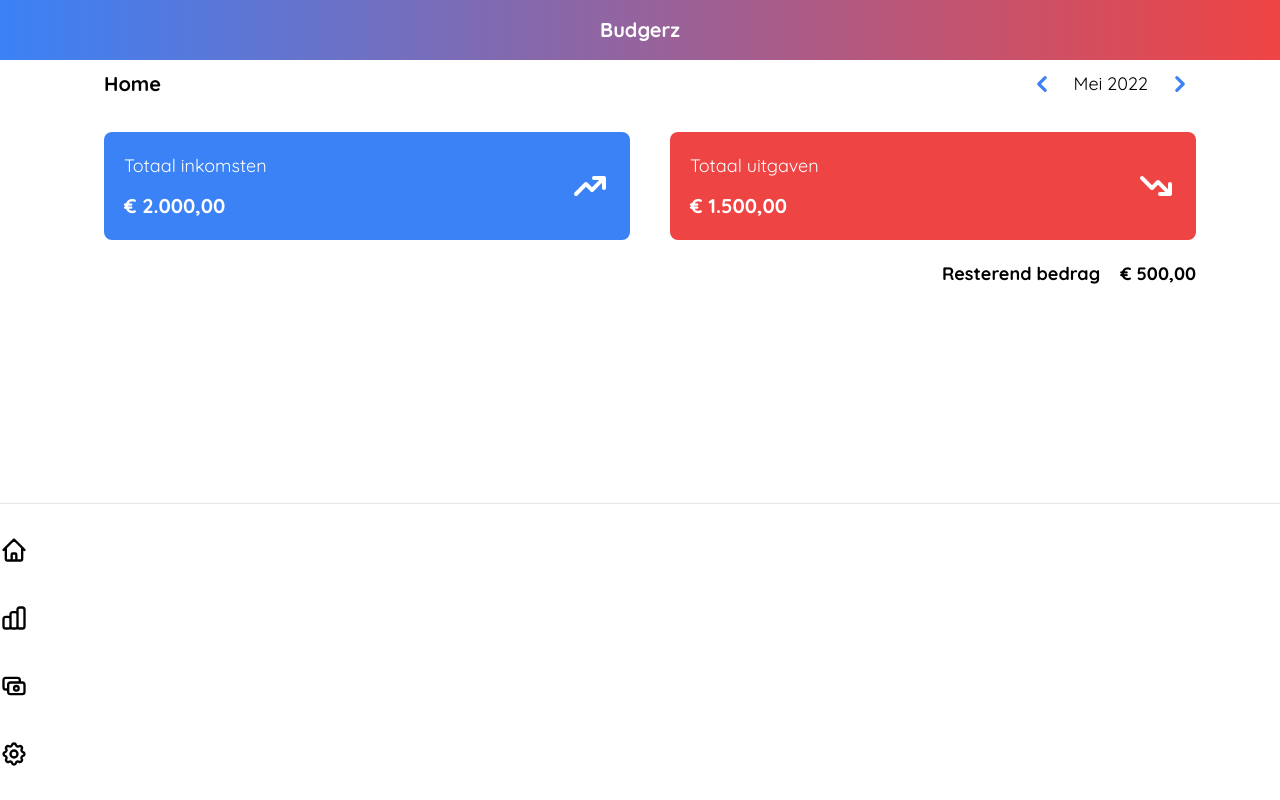
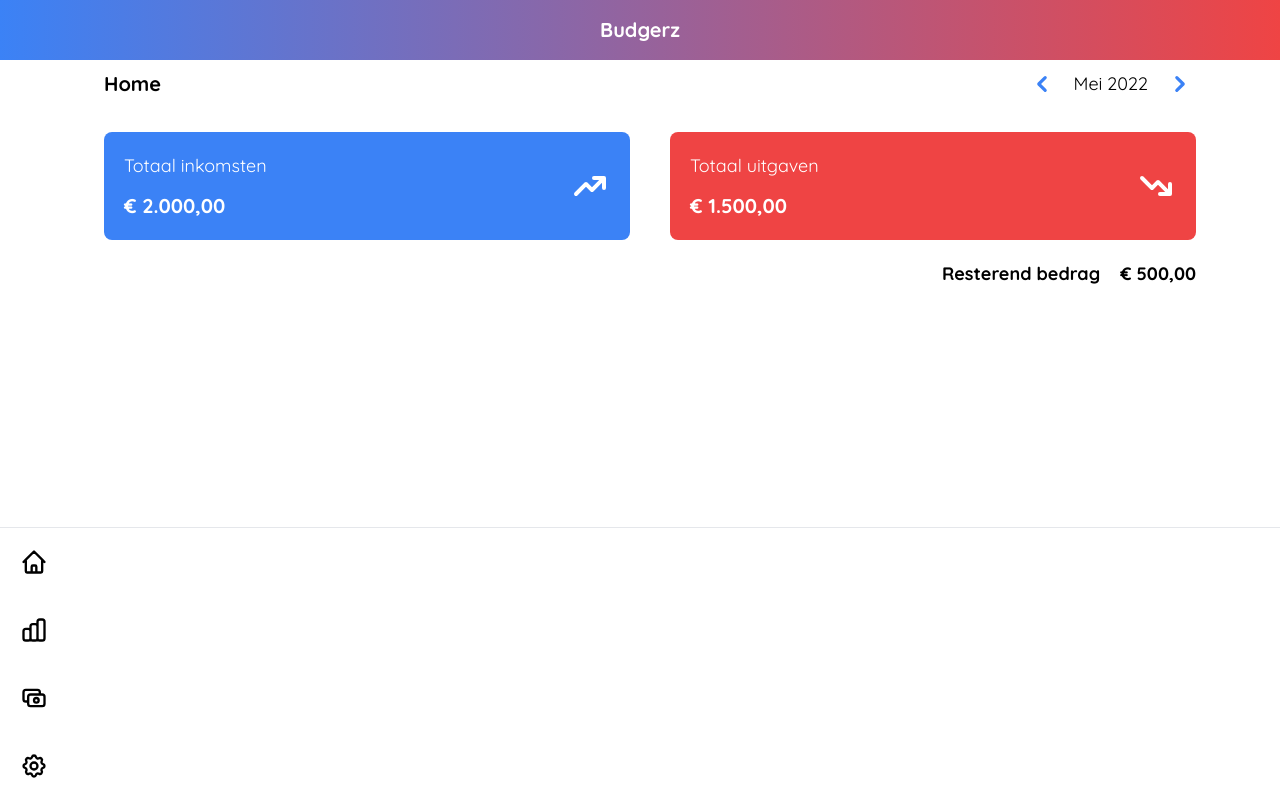
Before and after one commit to Rgerard96/Finance-Manager---Budgerz, a Next.js app: page / in a window 1280 px wide. Built offline with nearby package versions, Linux system fonts and the light colour scheme.

Commit message:
adjust header and menubar

```diff
--- a/components/MenuBar.js
+++ b/components/MenuBar.js
@@ -18,7 +18,7 @@ export default function MenuBar() {
   return (
     <div className='fixed sm:static bg-white left-0 bottom-0 right-0 px-5 pt-5 sm:p-0 pb-5 standalone:pb-7'>
       <div
-        className={`fixed left-0 bottom-0 right-0 border-t bg-white py-8 sm:flex-col items-center sm:items-start justify-around sm:justify-start sm:space-y-10 ${
+        className={`fixed left-0 bottom-0 right-0 border-t bg-white p-5 standalone:pb-10 sm:flex-col items-center sm:items-start justify-around sm:justify-start sm:space-y-10 ${
           router.pathname === '/inloggen'
             ? 'hidden'
             : router.pathname === '/registreren'
```
